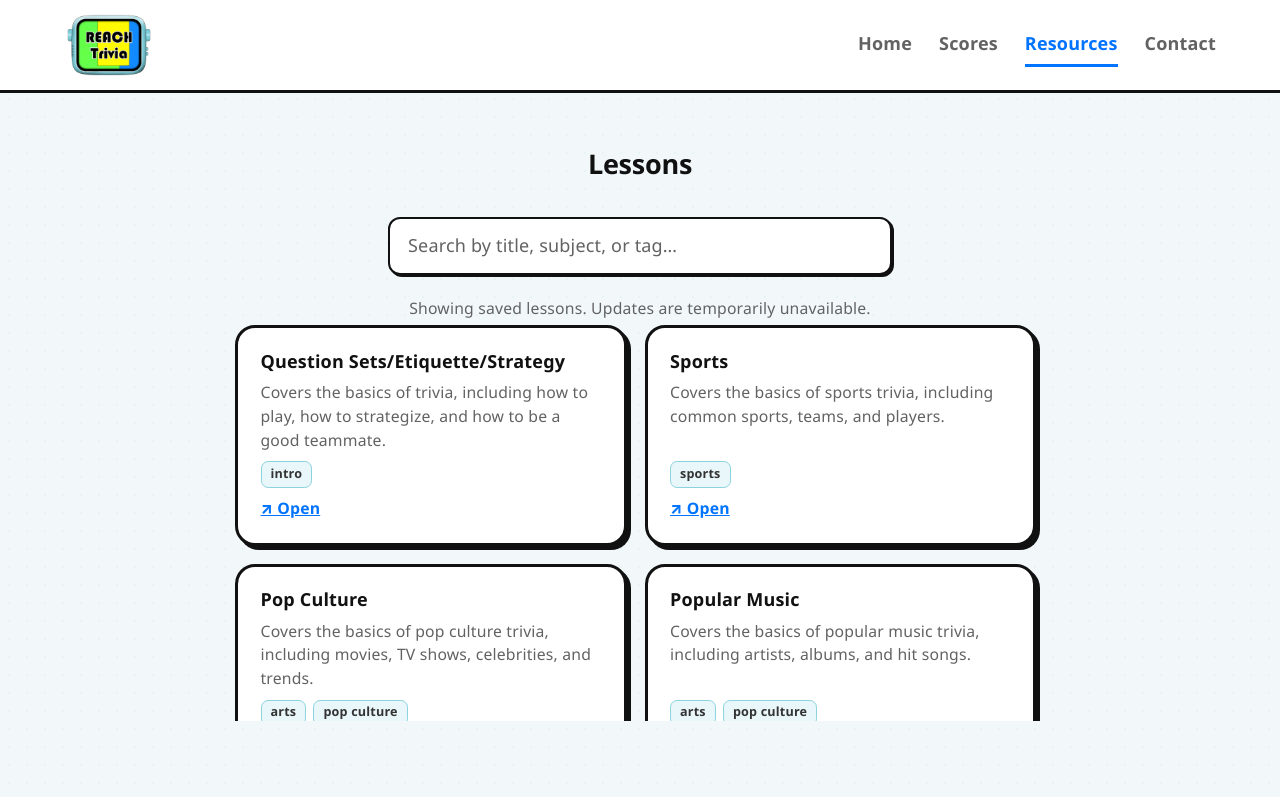
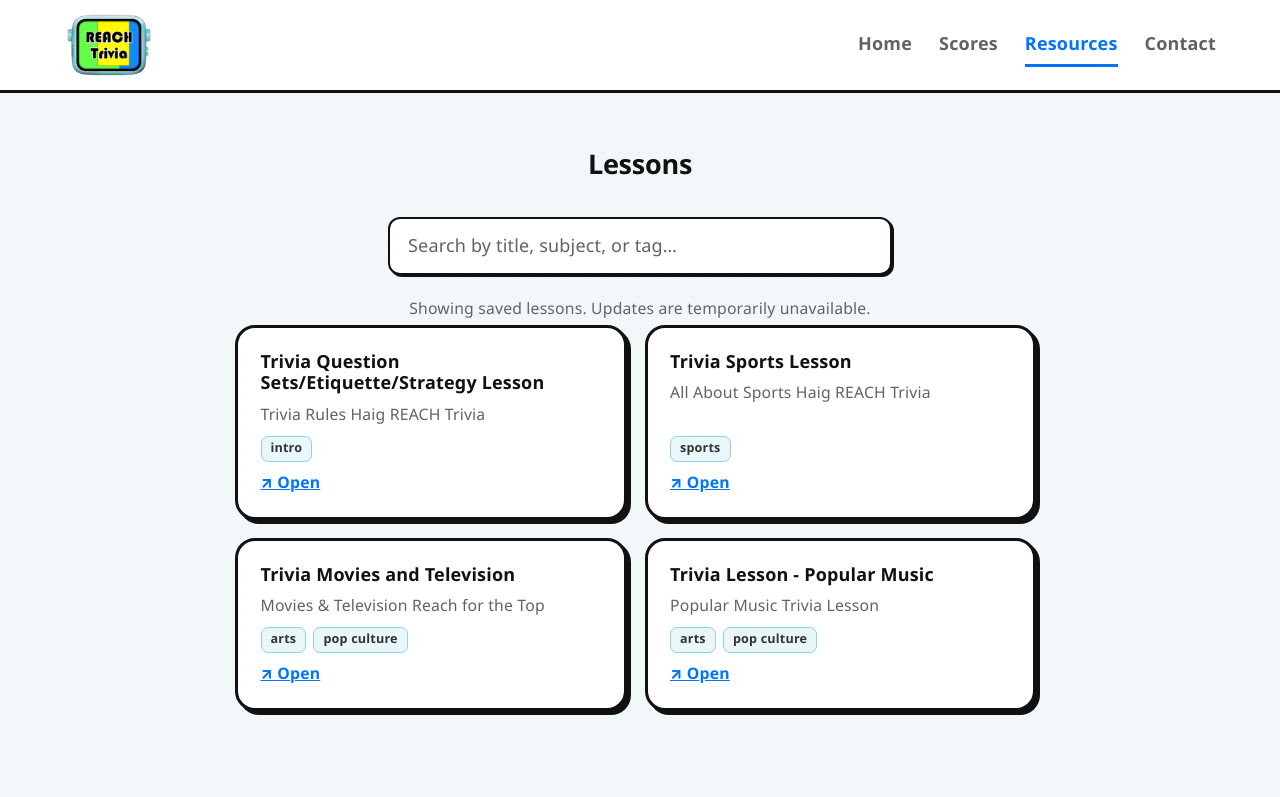
Before and after one commit to Reach-Trivia/reach-trivia.github.io, a React (Vite) app in the folder trivia-club/: page /resources in a window 1280 px wide. Shown: the top 797 px of the page. Built offline with nearby package versions, Linux system fonts and the light colour scheme; no server answers.

Commit message:
Rebuild Drive lessons and update team score history

```diff
--- a/trivia-club/src/data/resources.js
+++ b/trivia-club/src/data/resources.js
@@ -1,160 +1,154 @@
 export const resources = [
-  // All tags ["intro", "arts", "pop culture", "humanities", "contemporary world", "sports", "science"]
+  // Rebuilt from the club's Drive folder. Keep each deck's title and ID together.
   {
-    id: 1,
-    title: "Question Sets/Etiquette/Strategy",
-    description:
-      "Covers the basics of trivia, including how to play, how to strategize, and how to be a good teammate.",
+    id: "1tm_zDYqn7EJsLFdveNrpjpw7mirdqWeg8pTa_t1mvGs",
+    title: "Trivia Question Sets/Etiquette/Strategy Lesson",
+    description: "Trivia Rules Haig REACH Trivia",
     tags: ["intro"],
     slideUrl:
       "https://docs.google.com/presentation/d/1tm_zDYqn7EJsLFdveNrpjpw7mirdqWeg8pTa_t1mvGs/edit?usp=drive_link",
   },
 
   {
-    id: 2,
-    title: "Sports",
-    description:
-      "Covers the basics of sports trivia, including common sports, teams, and players.",
+    id: "1OipstngqJ4nDIeb6fVIJ1xGm5C1AiDYJwjp-_w5jKiE",
+    title: "Trivia Sports Lesson",
+    description: "All About Sports Haig REACH Trivia",
     tags: ["sports"],
     slideUrl:
       "https://docs.google.com/presentation/d/1OipstngqJ4nDIeb6fVIJ1xGm5C1AiDYJwjp-_w5jKiE/edit?usp=drive_link",
   },
 
   {
-    id: 3,
-    title: "Pop Culture",
-    description:
-      "Covers the basics of pop culture trivia, including movies, TV shows, celebrities, and trends.",
+    id: "13K4PosghvbaHc_FQXpyOaT_soRV2KA6I_M4C7rPtEIc",
+    title: "Trivia Movies and Television",
+    description: "Movies & Television Reach for the Top",
     tags: ["arts", "pop culture"],
     slideUrl:
       "https://docs.google.com/presentation/d/13K4PosghvbaHc_FQXpyOaT_soRV2KA6I_M4C7rPtEIc/edit?usp=drive_link",
   },
 
   {
-    id: 4,
-    title: "Popular Music",
-    description:
-      "Covers the basics of popular music trivia, including artists, albums, and hit songs.",
+    id: "1bWTZYHYH8ygksRSai97qu8Er520tpyLv7rD61MttYqA",
+    title: "Trivia Lesson - Popular Music",
+    description: "Popular Music Trivia Lesson",
     tags: ["arts", "pop culture"],
     slideUrl:
       "https://docs.google.com/presentation/d/1bWTZYHYH8ygksRSai97qu8Er520tpyLv7rD61MttYqA/edit?usp=drive_link",
   },
 
   {
-    id: 5,
-    title: "Popular Literature",
-    description:
-      "Covers the basics of popular literature trivia, including famous books, authors, and literary movements.",
+    id: "1IhpF5wwaDr7r3nXm3YUeRgUY2h0i0UXnq3tk1cOB6ow",
+    title: "Trivia Lesson - Popular Literature",
+    description: "Popular Literature Trivia Lesson",
     tags: ["humanities", "pop culture"],
     slideUrl:
       "https://docs.google.com/presentation/d/1IhpF5wwaDr7r3nXm3YUeRgUY2h0i0UXnq3tk1cOB6ow/edit?usp=drive_link",
   },
 
   {
-    id: 6,
-    title: "Literature",
-    description:
-      "Covers the basics of literature trivia, including famous authors, books, and literary movements.",
+    id: "1qvzJB3QDXil2Rs39UTAVYUurjBuMyGxmL9wGh3nFqLw",
+    title: "Trivia Lesson - Literature",
+    description: "Literature Trivia Lesson",
     tags: ["humanities"],
     slideUrl:
       "https://docs.google.com/presentation/d/1qvzJB3QDXil2Rs39UTAVYUurjBuMyGxmL9wGh3nFqLw/edit?usp=drive_link",
   },
 
   {
-    id: 7,
-    title: "Geography",
-    description:
-      "Covers the basics of geography trivia, including countries, cities, and physical features.",
+    id: "1Gg9mZtAJqdhAfxB5XXpGDatUxHw2tXDRswDm_qN85DM",
+    title: "Trivia Geography Lesson",
+    description: "Geography Lesson Haig REACH Trivia",
     tags: ["science", "contemporary world"],
     slideUrl:
       "https://docs.google.com/presentation/d/1Gg9mZtAJqdhAfxB5XXpGDatUxHw2tXDRswDm_qN85DM/edit?usp=drive_link",
   },
 
   {
-    id: 8,
-    title: "Classical Music",
-    description:
-      "Covers the basics of classical music trivia, including famous composers, pieces, and musical periods.",
+    id: "1RPDrWpWBxs1ZNKn3-jyZ6ONF3ndAsmbJewa5tazsPeo",
+    title: "Trivia Classical Music Lesson",
+    description: "Classical Music Lesson Haig REACH Trivia",
     tags: ["arts", "humanities"],
     slideUrl:
       "https://docs.google.com/presentation/d/1RPDrWpWBxs1ZNKn3-jyZ6ONF3ndAsmbJewa5tazsPeo/edit?usp=drive_link",
   },
 
   {
-    id: 9,
-    title: "Social Science",
-    description:
-      "Covers the basics of social science trivia, including psychology, sociology, and anthropology.",
+    id: "188P98WWKxH79Bc7wdOZMm8-4ovxECpe7rsTzHhA2OW0",
+    title: "Social Science Trivia Lesson",
+    description: "Social Science Trivia Lesson",
     tags: ["humanities", "contemporary world"],
     slideUrl:
       "https://docs.google.com/presentation/d/188P98WWKxH79Bc7wdOZMm8-4ovxECpe7rsTzHhA2OW0/edit?usp=drive_link",
   },
 
   {
-    id: 10,
-    title: "Religion & Myth",
-    description:
-      "Covers the basics of religion and mythology trivia, including major world religions and mythological stories.",
+    id: "14emHgV4AWSrvioYoBjB-mpd_AbIjYO29rCaRImJdrJ0",
+    title: "Religion and Myth Lesson for Trivia",
+    description: "Religion and Myth Trivia Lesson",
     tags: ["humanities"],
     slideUrl:
       "https://docs.google.com/presentation/d/14emHgV4AWSrvioYoBjB-mpd_AbIjYO29rCaRImJdrJ0/edit?usp=drive_link",
   },
 
   {
-    id: 11,
-    title: "Video Games",
-    description:
-      "Covers the basics of video game trivia, including famous franchises, characters, developers, and consoles.",
+    id: "1Ai2M1ipU5gA0wotSySXNetGtQUe8WB_6VL1q36XEMQU",
+    title: "Trivia Video Games",
+    description: "Video Games Trivia Lesson",
     tags: ["arts", "pop culture"],
-    slideUrl:
-      "https://docs.google.com/presentation/d/18WK6cf7I4ppMfde3nNQg-RnwOS-UEp41Ts5opcUNyzM/edit?usp=drive_link",
-  },
-
-  {
-    id: 12,
-    title: "Sports Lesson",
-    description:
-      "Covers essential sports trivia topics, including major leagues, athletes, championships, and rules.",
-    tags: ["sports"],
     slideUrl:
       "https://docs.google.com/presentation/d/1Ai2M1ipU5gA0wotSySXNetGtQUe8WB_6VL1q36XEMQU/edit?usp=drive_link",
   },
 
   {
-    id: 13,
-    title: "History Foundations I",
-    description:
-      "Covers foundational world history trivia spanning from pre-500 up to the year 1499.",
+    id: "1RhYC4yggIQELHhWszB-gi0K2fb9RyCg5ZYbiEWDZPpM",
+    title: "Trivia Visual Arts",
+    description: "Visual Arts Trivia Lesson",
+    tags: ["arts", "humanities"],
+    slideUrl:
+      "https://docs.google.com/presentation/d/1RhYC4yggIQELHhWszB-gi0K2fb9RyCg5ZYbiEWDZPpM/edit?usp=drive_link",
+  },
+
+  {
+    id: "1ViyM4JDOSfh6OIxjBbZGg3VUwcUoeds1x52IEwtDc1s",
+    title: "History Foundations I: Pre-500 to 1499",
+    description: "History Foundations I Pre-500 to 1499 Trivia Club - Lesson",
+    tags: ["history", "humanities"],
+    slideUrl:
+      "https://docs.google.com/presentation/d/1ViyM4JDOSfh6OIxjBbZGg3VUwcUoeds1x52IEwtDc1s/edit?usp=drive_link",
+  },
+
+  {
+    id: "1P09Q7mYoFdneFd1aEcAE_4wupchcnunX6quB4BEjDok",
+    title: "History Foundations II: 1500 to 2021",
+    description: "History Foundations II 1500 to 2021 Trivia Club - Lesson",
     tags: ["history", "humanities"],
     slideUrl:
       "https://docs.google.com/presentation/d/1P09Q7mYoFdneFd1aEcAE_4wupchcnunX6quB4BEjDok/edit?usp=drive_link",
   },
 
   {
-    id: 14,
-    title: "History Foundations II",
+    id: "1gGqqaXOHTxjbZwYDlKz3LgUnDCxCodAWB7gIX4d2pJ0",
+    title: "Governments and Institutions",
     description:
-      "Covers modern world history trivia spanning from 1500 to the 21st century.",
-    tags: ["history", "humanities"],
-    slideUrl:
-      "https://docs.google.com/presentation/d/1ViyM4JDOSfh6OIxjBbZGg3VUwcUoeds1x52IEwtDc1s/edit?usp=drive_link",
-  },
-
-  {
-    id: 15,
-    title: "Governments & Institutions",
-    description:
-      "Covers civics, political systems, government structures, and international institutions.",
+      "Governments and Institutions The Essentials Trivia Club - Lesson",
     tags: ["contemporary world", "humanities"],
     slideUrl:
       "https://docs.google.com/presentation/d/1gGqqaXOHTxjbZwYDlKz3LgUnDCxCodAWB7gIX4d2pJ0/edit?usp=drive_link",
   },
 
   {
-    id: 16,
-    title: "Business Trivia",
-    description:
-      "Covers essential business trivia topics, including economics, finance, accounting, and industry trends.",
+    id: "18WK6cf7I4ppMfde3nNQg-RnwOS-UEp41Ts5opcUNyzM",
+    title: "Business Trivia-Lesson",
+    description: "Business Trivia Lesson",
+    tags: ["contemporary world"],
+    slideUrl:
+      "https://docs.google.com/presentation/d/18WK6cf7I4ppMfde3nNQg-RnwOS-UEp41Ts5opcUNyzM/edit?usp=drive_link",
+  },
+
+  {
+    id: "1Y7NseK46NRU9JhZ1RebSvLQ1eoMKnwJ-da6JyU7LZx4",
+    title: "CURRENT EVENTS: AUGUST 2026",
+    description: "Current Events August 2026 Trivia Club - Lesson",
     tags: ["contemporary world"],
     slideUrl:
       "https://docs.google.com/presentation/d/1Y7NseK46NRU9JhZ1RebSvLQ1eoMKnwJ-da6JyU7LZx4/edit?usp=drive_link",
--- a/trivia-club/src/data/scoreHistory.js
+++ b/trivia-club/src/data/scoreHistory.js
@@ -1,5 +1,6 @@
 export const scoreHistory = [
-  { date: "2026-10-16", teamOne: 240, teamTwo: 150 },
-  { date: "2026-10-30", teamOne: 100, teamTwo: 160 },
-  { date: "2026-11-02", teamOne: 190, teamTwo: 90 },
+  { date: "2026-10-09", teamOne: 240, teamTwo: 240 },
+  { date: "2026-11-09", teamOne: 125, teamTwo: 175 },
+  { date: "2026-11-13", teamOne: 230, teamTwo: 200 },
+  { date: "2026-11-16", teamOne: 185, teamTwo: 30 },
 ];
--- a/trivia-club/src/utils/driveLessons.js
+++ b/trivia-club/src/utils/driveLessons.js
@@ -18,7 +18,7 @@ export function mergeDriveLessons(files, existing) {
       const saved = metadata.get(file.id)?.lesson;
       return {
         id: file.id,
-        title: saved?.title || file.name,
+        title: file.name,
         description:
           saved?.description ||
           file.description ||
```
Also changed, not shown: 2 other files (tests, documents, lock files or other folders).
